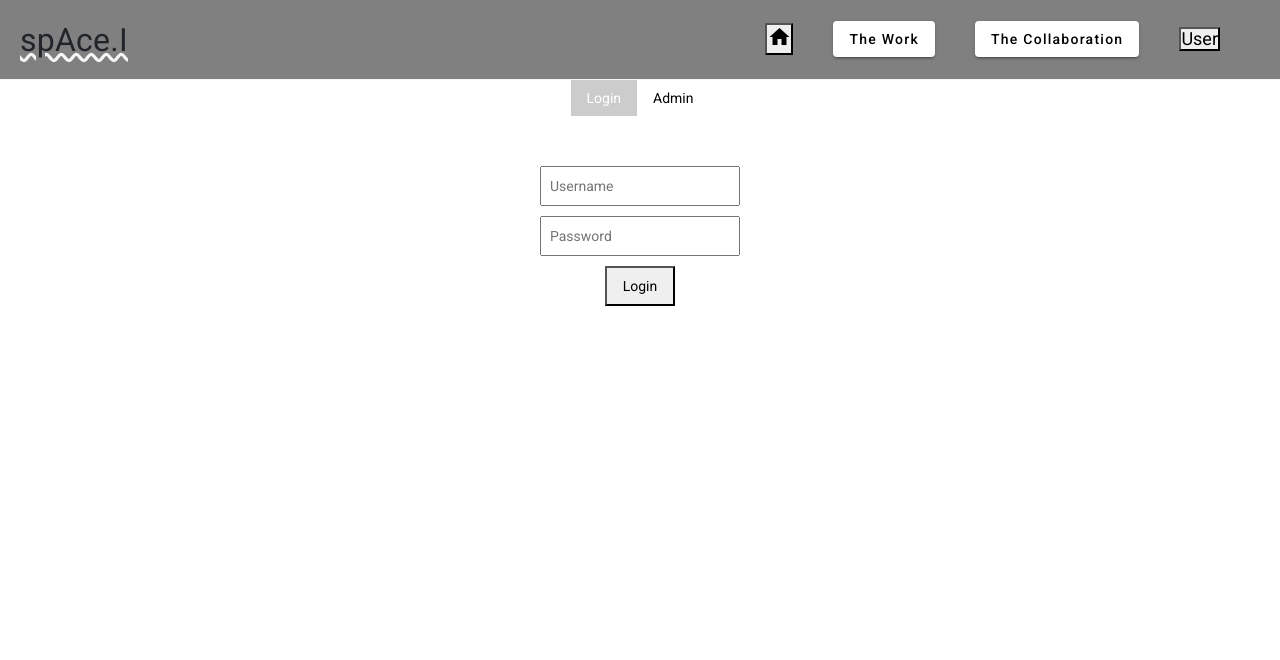
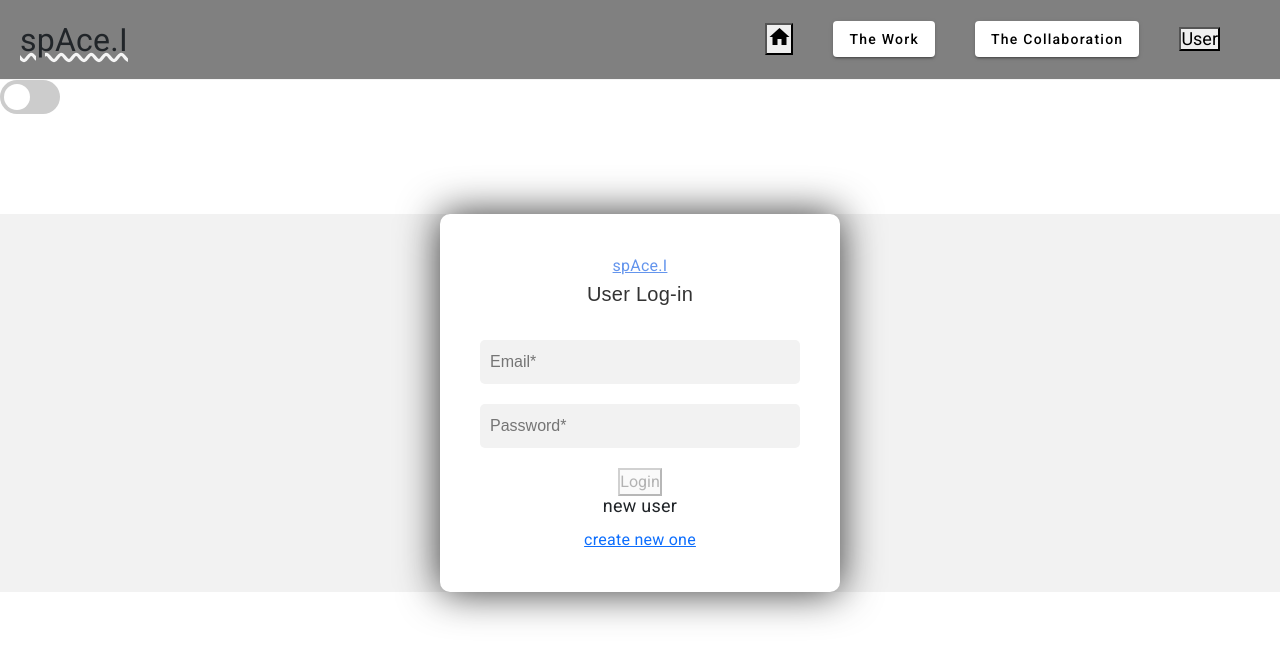
Before and after one commit to chanduvarmak/spAce.I-SPA, an Angular app: page /test in a window 1280 px wide. Shown: the top 660 px of the page. Built offline with nearby package versions, Linux system fonts and the light colour scheme.

Commit message:
working on admin form

```diff
--- a/src/app/adminlogin/adminlogin.component.html
+++ b/src/app/adminlogin/adminlogin.component.html
@@ -1,18 +1,20 @@
-<link rel="stylesheet" href="./adminlogin.component.css">
+<link rel="stylesheet" href="./adminlogin.component.css" />
 <form [formGroup]="myForm" (ngSubmit)="onSubmit()">
   <div>
-      <label for="name">Name</label>
-      <input type="text" id="name" formControlName="name">
+    <label for="name">Username</label>
+    <input type="text" id="name" formControlName="name" />
     <div *ngIf="myForm.get('name')?.invalid && myForm.get('name')?.touched">
-        <small class="error">Name is required.</small>
+      <small class="error">Username is required.</small>
     </div>
   </div>
 
   <div>
-      <label for="email">Email</label>
-      <input type="email" id="email" formControlName="email">
-      <div *ngIf="myForm.get('email')?.invalid && myForm.get('email')?.touched">
-        <small class="error">Please enter a valid email.</small>
+    <label for="password">password</label>
+    <input type="password" id="password" formControlName="password" />
+    <div
+      *ngIf="myForm.get('password')?.invalid && myForm.get('password')?.touched"
+    >
+      <small class="error">Please enter a valid password.</small>
     </div>
   </div>
 
--- a/src/app/adminlogin/adminlogin.component.ts
+++ b/src/app/adminlogin/adminlogin.component.ts
@@ -15,7 +15,7 @@ export class AdminloginComponent {
   ngOnInit() {
     this.myForm = this.formBuilder.group({
       name: ['', Validators.required],
-      email: ['', [Validators.required, Validators.email]],
+      password: ['', [Validators.required, Validators.email]],
     });
   }
 
--- a/src/app/app.component.html
+++ b/src/app/app.component.html
@@ -5,6 +5,7 @@
 <!-- <app-crud></app-crud> -->
 <!-- <app-testing></app-testing> -->
 <!-- <app-crud></app-crud> -->
+<!-- <app-adminlogin></app-adminlogin> -->
 <app-header></app-header>
 <!-- <link rel="stylesheet" href="./app.component.css" /> -->
 <router-outlet></router-outlet>
--- a/src/app/testing/testing.component.css
+++ b/src/app/testing/testing.component.css
@@ -146,3 +146,75 @@ button:hover {
 .form-container form button {
   padding: 8px 16px;
 }
+
+
+
+.switch {
+  position: relative;
+  display: inline-block;
+  width: 60px;
+  height: 34px;
+}
+
+.switch input {
+  opacity: 0;
+  width: 0;
+  height: 0;
+}
+
+.slider {
+  position: absolute;
+  cursor: pointer;
+  top: 0;
+  left: 0;
+  right: 0;
+  bottom: 0;
+  background-color: #ccc;
+  -webkit-transition: .4s;
+  transition: .4s;
+}
+
+.slider:before {
+  position: absolute;
+  content: "";
+  height: 26px;
+  width: 26px;
+  left: 4px;
+  bottom: 4px;
+  background-color: white;
+  -webkit-transition: .4s;
+  transition: .4s;
+}
+
+input:checked + .slider {
+  background-color: #2196F3;
+}
+
+input:focus + .slider {
+  box-shadow: 0 0 1px #2196F3;
+}
+
+input:checked + .slider:before {
+  -webkit-transform: translateX(26px);
+  -ms-transform: translateX(26px);
+  transform: translateX(26px);
+}
+
+.slider.round {
+  border-radius: 34px;
+}
+
+.slider.round:before {
+  border-radius: 50%;
+}
+
+.switch-label {
+  font-size: 14px;
+  margin-left: 10px;
+}
+
+.switch-label span {
+  margin-left: 10px;
+  color: #555;
+  font-weight: bold;
+}
--- a/src/app/testing/testing.component.html
+++ b/src/app/testing/testing.component.html
@@ -86,7 +86,7 @@
 </div> -->
 
 
-<div class="toggle-button">
+<!-- <div class="toggle-button">
   <button class="active" (click)="toggleMode('login')">Login</button>
   <button (click)="toggleMode('admin')">Admin</button>
 </div>
@@ -103,4 +103,16 @@
     <input type="password" name="password" placeholder="Password" [(ngModel)]="adminData.password" required>
     <button type="submit">Login as Admin</button>
   </form>
+</div> -->
+
+<label class="switch">
+  <input type="checkbox" [(ngModel)]="isAdmin" (change)="toggleAdmin()">
+  <span class="slider round"></span>
+</label>
+
+<div *ngIf="isAdmin">
+  <app-adminlogin></app-adminlogin>
 </div>
+<div *ngIf="!isAdmin">
+  <app-login></app-login>
+</div>
--- a/src/app/testing/testing.component.ts
+++ b/src/app/testing/testing.component.ts
@@ -89,7 +89,11 @@ export class TestingComponent {
   //     }
   //   );
   // }
+  isAdmin: boolean = false;
 
+  toggleAdmin() {
+    this.isAdmin = !this.isAdmin;
+  }
 
   isLoginMode = true;
   isAdminMode = false;
```
Lines whose indentation alone changed are shown as unchanged.
